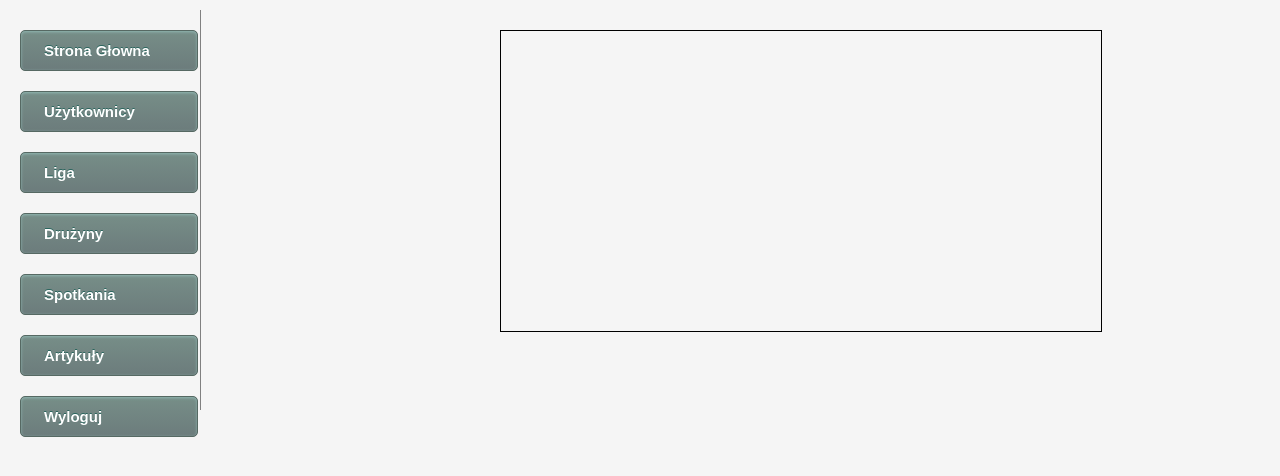
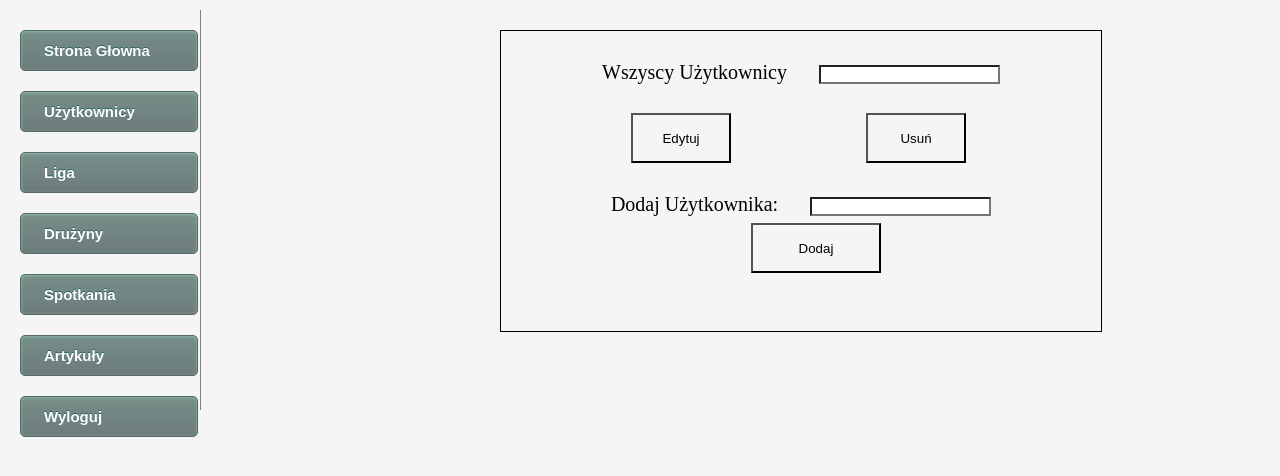
Before and after one commit to wyebani/byte-sport, a PHP site: page /admin.html in a window 1280 px wide. Shown: the part 276-752 px from the top of the page. Run offline with PHP 8.4, Linux system fonts and the light colour scheme.

Commit message:
Refactor code

```diff
--- a/admin.html
+++ b/admin.html
@@ -10,28 +10,21 @@ and open the template in the editor.
         <meta charset="UTF-8">
         <meta name="viewport" content="width=device-width, initial-scale=1.0">
         <link href="css/user.css" type="text/css" rel="stylesheet"/>
+    </head>
 
-
-
-
-    </head>
     <body>
 
 		<header>
 			<img src="image/banner.jpg" width="100%" height="200" alt="Baner"/>
 		</header>
+
         <div id="container">
-
              <nav>
-
                 <ul>
-
 					<li id="text" margin="0px" >Login: AdminBuziaczek</li>
 					<li id="text">Administrator</li>
 					<li id="text">Godzina: 12:38</li>
-
                 </ul>
-
 			</nav>
             <aside>
                 <a href="index.html"> <p class="myButton">Strona Głowna</p> </a>
@@ -41,17 +34,17 @@ and open the template in the editor.
                 <p class="myButton">Spotkania</p>
                 <p class="myButton">Artykuły</p>
                 <p class="myButton">Wyloguj</p>
+            </aside>
 
-                </aside>
             <article>
                 <div id="Users">
                     <br>
                     <table>
                         <tr>
                             <td>Wszyscy Użytkownicy</td>
-
-                                 <td><input list="All_users" name="User"   class="inputclass"/>
-                                 <datalist id="All_users"  >
+                            <td>
+								<input list="All_users" name="User"   class="inputclass"/>
+                                <datalist id="All_users">
 									<option value="Stefan">
 									<option value="Dzikibezczarny">
 									<option value="Bolek">
@@ -62,28 +55,26 @@ and open the template in the editor.
 
                         </tr>
                     </table>
-                    <td><input type="button" value="Edytuj"class="inputbutton"  /></td>
-                            <td> <input type="button" value="Usuń"class="inputbutton" />
+					<td><input type="button" value="Edytuj"class="inputbutton"/></td>
+					<input type="button" value="Usuń"class="inputbutton"/>
                     <br>
                     <br>
                     <table>
                         <tr>
                             <td>Dodaj Użytkownika:</td>
-                                        <td><input type="text" value="" class="inputclass"</td>
-
+                            <td><input type="text" value="" class="inputclass"/></td>
                         </tr>
-
                     </table>
                     <input type="submit" value="Dodaj" id="add_button"/>
                 </div>
+
                 <div id='league'>
-
                     <table cellspacing="10">
                         <tr>
                             <td>Ligi</td>
-
-                                 <td>    <input list="All_league" name="League"   class="inputclass"/>
-                                 <datalist id="All_league"  >
+                            <td>
+								<input list="All_league" name="League" class="inputclass"/>
+                                <datalist id="All_league">
 									<option value="Włoska">
 									<option value="Angielska">
 									<option value="LOTTO-Ekstraklasa">
@@ -93,45 +84,42 @@ and open the template in the editor.
                         </tr>
 
                         <tr>
-                            <td> <input type="button" value="Edytuj" id='buttonarticles'  /><td>
-                            <td>  <input type="button" value="Usuń" id='buttonarticles' /><td>
-
+                            <td><input type="button" value="Edytuj" id='buttonarticles'/><td>
+                            <td><input type="button" value="Usuń" id='buttonarticles'/><td>
 						</tr>
                         <tr>
                             <td>Dodaj Lige:</td>
-                                        <td><input type="text" value="" class="inputclass"  </td>
-
+                            <td><input type="text" value="" class="inputclass"/></td>
                         </tr>
                         <tr>
                             <td>Flaga Ligi</td>
-                                        <td> <input type="image" value="Image" class='inputclass'/> </td>
+                            <td> <input type="image" value="Image" class='inputclass'/></td>
                         </tr>
                         <tr>
-
-                                        <td> <input type="submit" value="Dodaj" id="buttonarticles"/>  </td>
+                            <td> <input type="submit" value="Dodaj" id="buttonarticles"/></td>
 						</tr>
                     </table>
-
                 </div>
 
                 <div id="teams">
                     <br>
-                     <table  id="the_same_table" >
+                    <table  id="the_same_table">
                         <tr>
                             <td>Wybierz Lige:</td>
-                                         <td><input list="chosen_league" name="League"   class="inputclass"/>
-                                 <datalist id="chosen_league"  >
+                            <td>
+								<input list="chosen_league" name="League" class="inputclass"/>
+								<datalist id="chosen_league">
 									<option value="Włoska">
 									<option value="Angielska">
 									<option value="LOTTO-Ekstraklasa">
 									<option value="Gwatemalska">
 								</datalist>
                             </td>
-
                         </tr>
                         <td>Drużyna:</td>
-                                         <td><input list="team" name="Teams"   class="inputclass"/>
-                                 <datalist id="team"  >
+                        <td>
+							<input list="team" name="Teams" class="inputclass"/>
+                            <datalist id="team">
 								<option value="Druzyna123">
 								<option value="Druzyna1">
 								<option value="Druzyna2">
@@ -139,78 +127,82 @@ and open the template in the editor.
                             </datalist>
                         </td>
                     </table>
-                     <input type="button" value="Edytuj"class="inputbutton"  />
-                            <input type="button" value="Usuń"class="inputbutton" />
-                            <table id="the_same_table" >
-                                    <tr>
+
+                    <input type="button" value="Edytuj"class="inputbutton"/>
+                    <input type="button" value="Usuń"class="inputbutton"/>
+
+                    <table id="the_same_table">
                         <td>Dodaj Drużynę:</td>
-                                        <td><input type="text" value="" class="inputclass"  </td>
-
-
+                         <td><input type="text" value="" class="inputclass"/></td>
                     </table>
                     <input type="submit" value="Dodaj" id="add_button"/>
                 </div>
+
                 <div id="match">
                     <table cellspacing="10">
 						<tr>
                             <td>Wybierz Lige:</td>
-                                         <td><input list="chosen_league" name="League"   class="inputclass"/>
-                                 <datalist id="chosen_league"  >
+                            <td>
+								<input list="chosen_league" name="League" class="inputclass"/>
+								<datalist id="chosen_league">
 									<option value="Włoska">
 									<option value="Angielska">
 									<option value="LOTTO-Ekstraklasa">
 									<option value="Gwatemalska">
 								</datalist>
                             </td>
-
                         </tr>
 
                         <tr>
                             <td>Wybierz Kolejke:</td>
-                                         <td><input list="round" name="League_round"   class="inputclass"/>
-                                 <datalist id="round"  >
+                            <td>
+								<input list="round" name="League_round" class="inputclass"/>
+                                <datalist id="round">
 									<option value="1">
 									<option value="2">
 									<option value="3">
 									<option value="4">
                                 </datalist>
-                                         </td></tr>
+                            </td>
+						</tr>
 
                         <tr>
                             <td>Wybierz Spotkanie:</td>
-                                         <td><input list="chosen_round" name="League_chosen_round"   class="inputclass"/>
-                                 <datalist id="chosen_round"  >
+                            <td>
+								<input list="chosen_round" name="League_chosen_round" class="inputclass"/>
+                                <datalist id="chosen_round">
 									<option value="Piast Gliwice - Wisła Kraków">
 									<option value="Górnik Zabrze - Gks Katowice">
 									<option value="LKS Spocone Trampki - korkotrampki">
-
                                 </datalist>
-                                         <td>
+                            </td>
                         </tr>
                         <tr>
                             <td>Gospodarz: </td>
-                                             <td><input type="number" value="" class="inputclass" </td>
+                            <td><input type="number" value="" class="inputclass"/></td>
+                        </tr>
 
-                                         </tr>
                         <tr>
                             <td>          </td>
                             <td>VS</td>
                         </tr>
+
                         <tr>
                             <td>Gość: </td>
-                                             <td><input type="number" value="" class="inputclass" </td>
+							<td><input type="number" value="" class="inputclass"/></td>
+                        </tr>
+                    </table>
 
-                                         </tr>
+                    <input type="button" value="Usun"class="inputbutton"/>
+                    <input type="submit" value="Dodaj"class="inputbutton"/>
+                </div>
 
-                    </table>
-                      <input type="button" value="Usun"class="inputbutton"  />
-                            <input type="submit" value="Dodaj"class="inputbutton" />
-                </div>
                 <div id="articles">
                     <table cellspacing="5">
 						<td>Wybierz Lige:</td>
-                                         <td><input list="chosen_league" name="League"   class="inputclass"/>
-                                 <datalist id="chosen_league"  >
+                        <td>
+							<input list="chosen_league" name="League" class="inputclass"/>
+                            <datalist id="chosen_league">
 								<option value="Włoska">
 								<option value="Angielska">
 								<option value="LOTTO-Ekstraklasa">
@@ -219,39 +211,37 @@ and open the template in the editor.
                         </td>
                         <tr>
                             <td>Temat:</td>
-                                <td> <input type="text" value="" class="inputclass"></td>
+                            <td><input type="text" value="" class="inputclass"/></td>
                         </tr>
                         <tr>
                             <td>Treść:</td>
-                                <td> <textarea rows="5" cols="30">
-Wpisz Tutaj swoją treść
-                                    </textarea></td>
+                            <td>
+								<textarea rows="5" cols="30">Wpisz Tutaj swoją treść</textarea>
+							</td>
                         </tr>
                         <tr>
                             <td></td>
-                                <td><input id="buttonarticles" type="submit" value="dodaj" ></td>
-
+                            <td><input id="buttonarticles" type="submit" value="Dodaj"/></td>
                         </tr>
                         <tr>
                             <td>Dodane artykuły: </td>
-                                 <td><input list="chosen_article" name="articles"   class="inputclass"/>
-                                 <datalist id="chosen_article"  >
+                            <td>
+								<input list="chosen_article" name="articles" class="inputclass"/>
+                                <datalist id="chosen_article">
 									<option value="RojS czy Reus">
 									<option value="Lewandwoski i krecik">
 									<option value="Pogoń Szczecin">
 									<option value="Piast na fali">
                                 </datalist>
                             </td>
-
                         </tr>
                         <tr>
                             <td></td>
-                                 <td><input id="buttonarticles" type="submit" value="usun" ></td>
+                            <td><input id="buttonarticles" type="submit" value="Usuń" ></td>
                         </tr>
                     </table>
                 </div>
             </article>
-
         </div>
     </body>
 </html>
--- a/css/user.css
+++ b/css/user.css
@@ -1,43 +1,37 @@
-*{
+* {
     margin: 0;
     padding: 0;
     background: whitesmoke;
 }
 
-nav{
+nav {
     width: 1200px;
     height: 50px;
     border-bottom: gray 1px solid;
-
     margin: 0 auto;
     margin-top: -4px;
     font-size:  20px;
     font-family: "Arial";
 }
-ul{
+ul {
     list-style:  circle;
     margin-top: 25px;
+}
+li {
+    float: left;
+}
 
-
-}
-li{
-
-    float: left;
-
-}
-#text{
-
+#text {
     margin-top: 20px;
     margin-left: 80px;
 }
-aside{
+
+aside {
     margin-top: 10px;
-
     width: 200px;
     height: 400px;
     border-right:  1px solid gray;
     float:left;
-
 }
 .myButton {
     margin-left: 20px;
@@ -79,21 +73,22 @@ aside{
 	filter:progid:DXImageTransform.Microsoft.gradient(startColorstr='#6c7c7c', endColorstr='#768d87',GradientType=0);
 	background-color:#6c7c7c;
     color:red;
+}
 
+.myButton p:nth-child(2) {
+    display: none;
 }
-.myButton p:nth-child(2){
-    display: none;
 
-}
 .myButton:active {
 	position:relative;
 	top:1px;
 }
-.myButton p{
+
+.myButton p {
     text-align: center;
 }
 
-article{
+article {
     margin-top: 30px;
     border: black 1px solid;
     margin-left: 500px;
@@ -101,69 +96,67 @@ article{
     height: 300px;
     font-size: 20px;
 }
-#personal_data{
+
+#personal_data {
     display: visible;
 }
-#change_password{
-        display: none;
-
-}
-#change_mail{
+#change_password {
     display: none;
 }
-#add_or_delete_league{
-
+#change_mail {
     display: none;
 }
-/*-------------------------Admin----------------------------------------*/
-#Users{
+#add_or_delete_league {
     display: none;
 }
-#league{
+
+/*-------------------------Admin----------------------------------------*/
+#Users {
+    display: visible;
+}
+#league {
     display: none;
 }
-#teams{
+#teams {
     display: none;
 }
-#the_same_table{
+#the_same_table {
     width: 300px;
 }
-#match{
+#match {
     display: none;
 }
-#buttonarticles{
+#buttonarticles {
     height: 30px;
     width: 100px;
-
 }
-#articles{
-
+#articles {
     display: none;
 }
 /*-----------------------------------------------------------------*/
-.inputclass{
+
+.inputclass {
     margin-left: 30px;
     background: white
 }
-.inputbutton{
+.inputbutton {
     margin-top: 20px;
     margin-left: 130px;
     width: 100px;
     height: 50px;
+}
 
-}
-#add_button
-{
+#add_button {
      width: 130px;
     height: 50px;
     margin-left: 250px;
 }
-table{
+
+table {
     margin: 5px auto;
+}
 
-}
 .submitclass {
-
 	-moz-box-shadow: 3px 4px 0px 0px #899599;
 	-webkit-box-shadow: 3px 4px 0px 0px #899599;
 	box-shadow: 3px 4px 0px 0px #899599;
@@ -191,6 +184,7 @@ table{
         text-align: center;
        margin: 20px 200px;
 }
+
 .submitclass:hover {
 	background:-webkit-gradient(linear, left top, left bottom, color-stop(0.05, #bab1ba), color-stop(1, #ededed));
 	background:-moz-linear-gradient(top, #bab1ba 5%, #ededed 100%);
@@ -201,6 +195,7 @@ table{
 	filter:progid:DXImageTransform.Microsoft.gradient(startColorstr='#bab1ba', endColorstr='#ededed',GradientType=0);
 	background-color:#bab1ba;
 }
+
 .submitclass:active {
 	position:relative;
 	top:1px;
```
Lines whose indentation alone changed are shown as unchanged.
